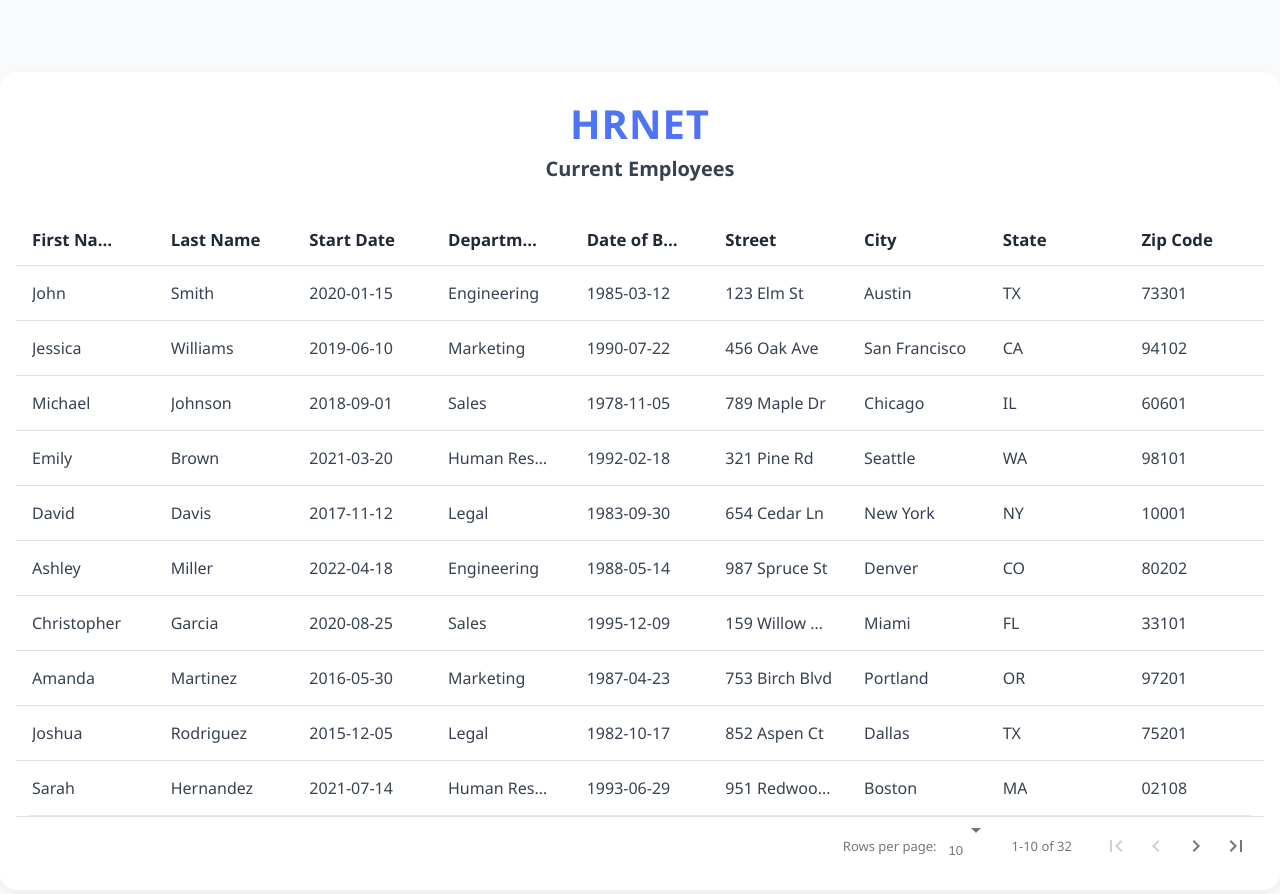
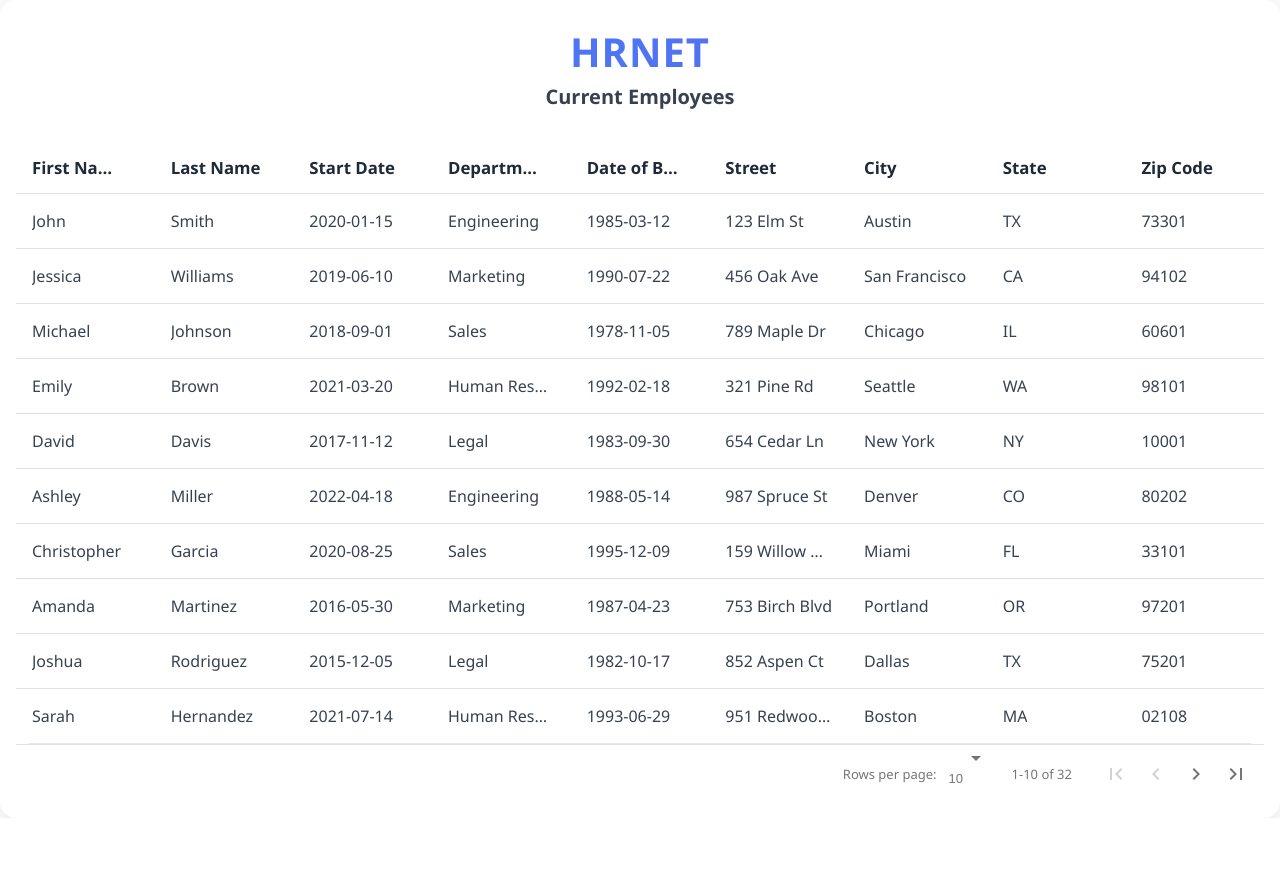
Before and after one commit to Foxygene/HRnet, a React (Vite) app: page /employees in a window 1280 px wide. Shown: the top 894 px of the page. After the commit the page ends 818 px from the top, so only its background shows below. Built offline with nearby package versions, Linux system fonts and the light colour scheme.

Commit message:
feat(css): some tweaks, (font for modal and hight of title)

```diff
--- a/src/pages/CreateEmployee.css
+++ b/src/pages/CreateEmployee.css
@@ -110,6 +110,7 @@ button[type="submit"]:hover {
   margin: auto;
   text-align: center;
   position: relative;
+  font-family: "Segoe UI", Tahoma, Geneva, Verdana, sans-serif;
 }
 
 .modal-overlay {
--- a/src/pages/EmployeeList.css
+++ b/src/pages/EmployeeList.css
@@ -1,6 +1,5 @@
 .employee-container {
   min-height: 100vh;
-  padding: 2rem;
   background-color: #f9fafb;
   font-family: "Segoe UI", Tahoma, Geneva, Verdana, sans-serif;
   display: flex;
@@ -20,7 +19,6 @@
   flex-direction: column;
   align-items: stretch;
   overflow-x: auto;
-  margin-top: 2.5rem;
 }
 
 .employee-header {
```
